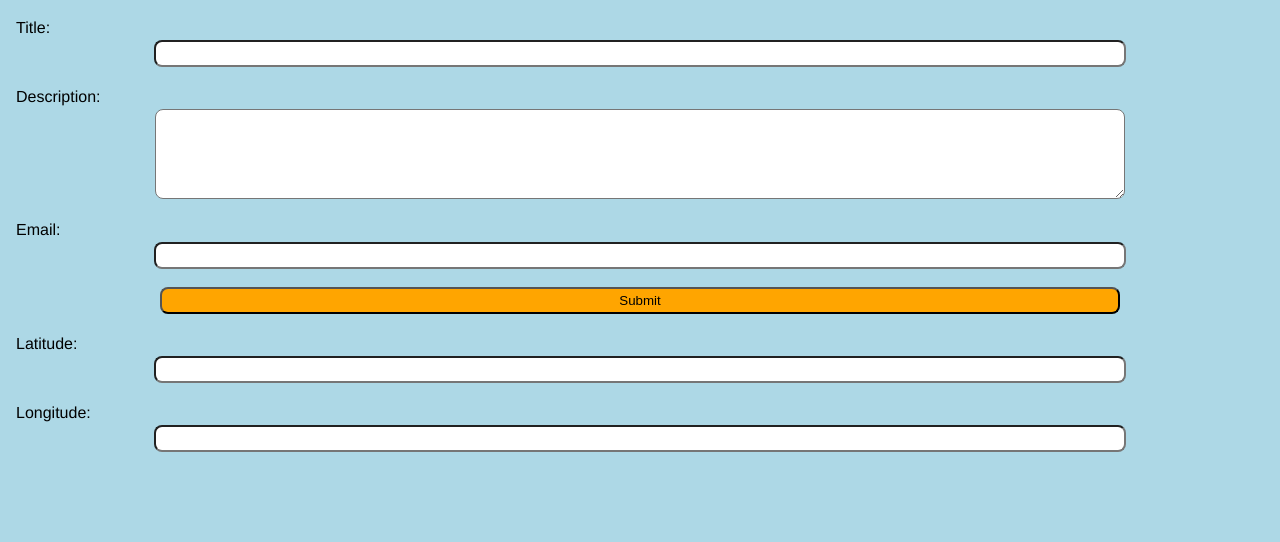
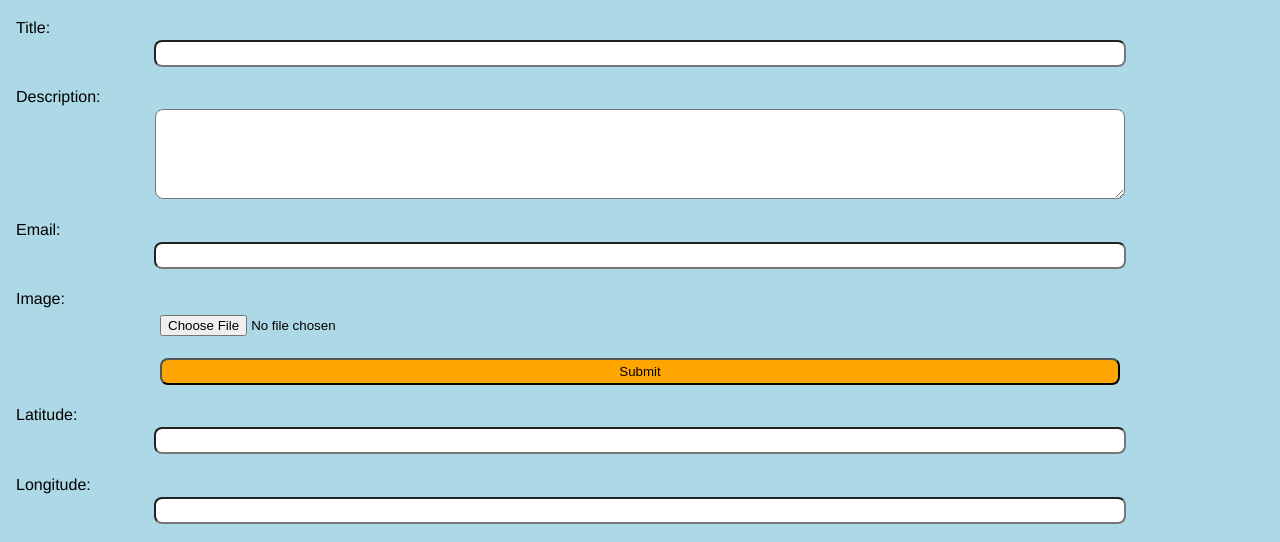
Before and after one commit to jmenne07/pinpoint-report, a Django app: template geoentries/templates/geoentries/create.html in a window 1280 px wide. Shown: the part 304-846 px from the top of the page. Before the commit the page ends 756 px from the top, so only its background shows below. Run offline with Django 5.2, Linux system fonts and the light colour scheme; the template is opened without the code that fills it: values that come from a table or form of the project are taken from there, others are empty; parts of the project's set-up code (start-up, migrations or seed data) failed here and were passed over.

Commit message:
Add imageuploads

```diff
--- a/geoentries/templates/geoentries/create.html
+++ b/geoentries/templates/geoentries/create.html
@@ -16,7 +16,7 @@ See NOTICE file for details.
     <div id="map"></div>
 </div>
 
-<form method="post" enctype="mutlipart/form-data">
+<form method="post" enctype="multipart/form-data" action="">
     {% csrf_token %}
     <label for="{{ form.category.id_for_label }}">Category:</label>
     {{ form.category }}</br>
@@ -26,6 +26,8 @@ See NOTICE file for details.
     {{ form.description }} </br>
     <label for="{{ form.email.id_for_label }}">Email:</label>
     {{ form.email }} </br>
+    <label for="{{ form.image.id_for_label }}">Image:</label>
+    {{ form.image }} </br>
     <input type="submit" value="Submit" class="submit" /> </br>
     <label for="{{ form.latitude.id_for_label }}">Latitude:</label>
     {{ form.latitude }} </br>
```
